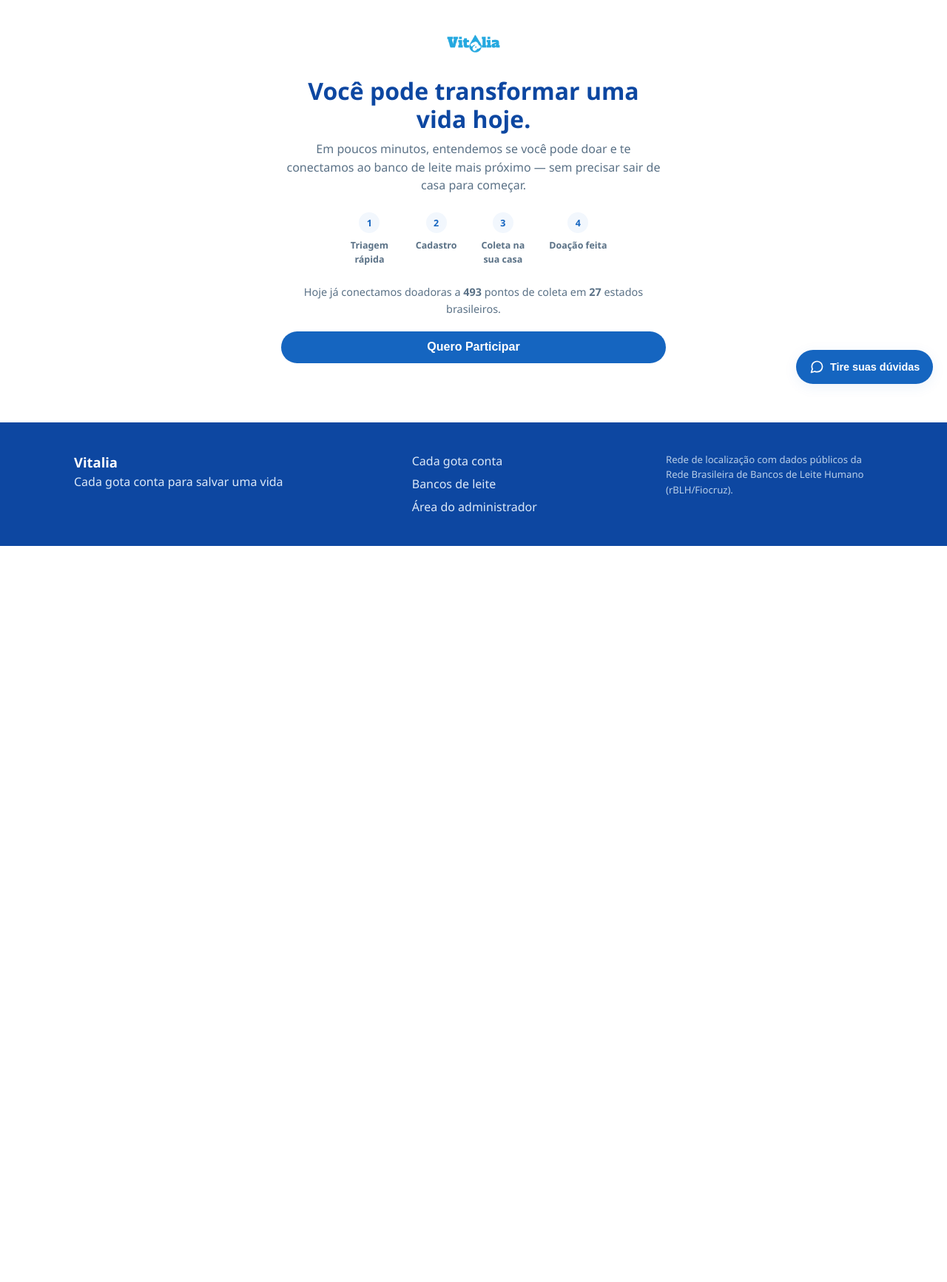
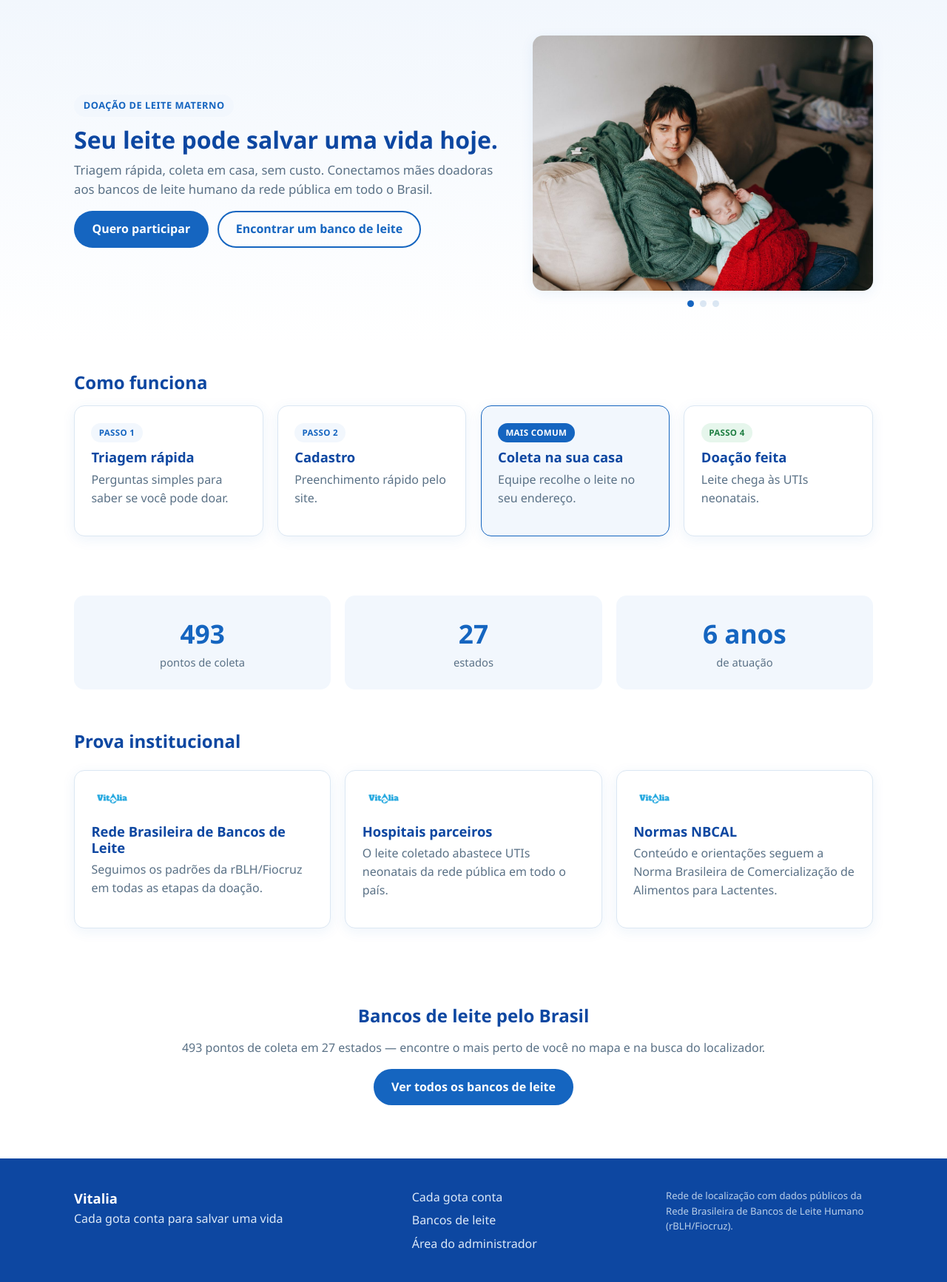
Before and after one commit to Vitalia-lactare/VitaliaApp, a FastAPI app: page / in a window 1280 px wide. Shown: the part 65-1798 px from the top of the page at 74% size. Before the commit the page ends 803 px from the top, so only its background shows below. Run offline with FastAPI, Linux system fonts and the light colour scheme; data comes from the database, SQL or seed files in the repository; data that the repository does not hold is empty.

Commit message:
Reformula a home com nova landing page e move o wizard para /doar
Nova página inicial (hero com carrossel de fotos, "Como funciona",
estatísticas reais do banco e prova institucional). O fluxo guiado de
cadastro que antes vivia em "/" passa a viver em "/doar". Corrige
também uma falha de concorrência no SQLite (conexões compartilhadas
entre threads do FastAPI) encontrada ao testar as páginas novas.

Co-Authored-By: Claude Sonnet 5 <noreply@anthropic.com>

```diff
--- a/app/db.py
+++ b/app/db.py
@@ -3,7 +3,7 @@ from .config import DB_PATH
 
 
 def get_connection() -> sqlite3.Connection:
-    conn = sqlite3.connect(DB_PATH)
+    conn = sqlite3.connect(DB_PATH, check_same_thread=False)
     conn.row_factory = sqlite3.Row
     conn.execute("PRAGMA foreign_keys = ON")
     return conn
--- a/app/routers/portal.py
+++ b/app/routers/portal.py
@@ -22,7 +22,7 @@ EVENTOS_CONHECIDOS = [
 ]
 
 
-@router.get("/")
+@router.get("/doar")
 def portal_wizard(request: Request, db: sqlite3.Connection = Depends(get_db)):
     ctx = {
         "request": request,
--- a/app/static/css/style.css
+++ b/app/static/css/style.css
@@ -113,12 +113,90 @@ a:hover { text-decoration: underline; }
 
 /* Hero */
 .hero { background: linear-gradient(180deg, var(--color-bg-soft), #fff); padding: 3rem 0; }
-.hero-inner { display: flex; align-items: center; gap: 2rem; flex-wrap: wrap; }
+.hero-inner { display: flex; align-items: center; gap: 2.5rem; flex-wrap: wrap; }
 .hero-text { flex: 1 1 380px; }
 .hero-text p { font-size: 1.05rem; }
+.hero-eyebrow {
+  display: inline-block;
+  font-size: 0.8rem;
+  font-weight: 700;
+  letter-spacing: 0.04em;
+  text-transform: uppercase;
+  color: var(--color-primary);
+  background: var(--color-bg-soft);
+  padding: 0.3rem 0.8rem;
+  border-radius: 999px;
+  margin-bottom: 0.8rem;
+}
 .hero-actions { display: flex; gap: 0.8rem; flex-wrap: wrap; }
 .hero-art { flex: 0 1 220px; }
 .hero-art svg { width: 100%; height: auto; }
+
+/* Hero carousel */
+.hero-carousel { flex: 1 1 360px; max-width: 460px; }
+.hero-carousel-track {
+  position: relative;
+  aspect-ratio: 4 / 3;
+  border-radius: var(--radius);
+  overflow: hidden;
+  box-shadow: var(--shadow);
+  background: var(--color-bg-soft);
+}
+.hero-carousel-slide {
+  position: absolute;
+  inset: 0;
+  width: 100%;
+  height: 100%;
+  object-fit: cover;
+  opacity: 0;
+  transition: opacity 0.5s ease;
+}
+.hero-carousel-slide.is-active { opacity: 1; }
+.hero-carousel-dots {
+  display: flex;
+  justify-content: center;
+  gap: 0.5rem;
+  margin-top: 0.8rem;
+}
+.hero-carousel-dot {
+  width: 9px;
+  height: 9px;
+  border-radius: 50%;
+  border: none;
+  background: var(--color-border);
+  cursor: pointer;
+  padding: 0;
+}
+.hero-carousel-dot.is-active { background: var(--color-primary); }
+
+/* Como funciona */
+.como-funciona { padding: 2.5rem 0; }
+.steps-grid { display: grid; grid-template-columns: repeat(auto-fit, minmax(220px, 1fr)); gap: 1.2rem; }
+.step-card {
+  background: #fff;
+  border: 1px solid var(--color-border);
+  border-radius: var(--radius);
+  padding: 1.4rem;
+  box-shadow: var(--shadow);
+}
+.step-card-featured { border-color: var(--color-primary); background: var(--color-bg-soft); }
+.step-badge {
+  display: inline-block;
+  font-size: 0.72rem;
+  font-weight: 700;
+  text-transform: uppercase;
+  letter-spacing: 0.03em;
+  color: var(--color-primary);
+  background: var(--color-bg-soft);
+  padding: 0.25rem 0.65rem;
+  border-radius: 999px;
+  margin-bottom: 0.6rem;
+}
+.step-badge-featured { color: #fff; background: var(--color-primary); }
+.step-badge-success { color: var(--color-success-text); background: var(--color-success-bg); }
+
+/* Prova institucional */
+.prova-institucional { padding: 1rem 0 2.5rem; }
 
 /* Mapa (localizador) */
 .map-container {
--- a/app/templates/cada_gota_conta.html
+++ b/app/templates/cada_gota_conta.html
@@ -47,7 +47,7 @@
 
 <section class="container narrow cta-block">
   <h2>Pronta para doar?</h2>
-  <a class="btn btn-primary" href="/">Quero ser doadora</a>
+  <a class="btn btn-primary" href="/doar">Quero ser doadora</a>
   <a class="btn btn-outline" href="/localizador">Encontrar banco de leite</a>
 </section>
 
--- a/app/templates/home.html
+++ b/app/templates/home.html
@@ -1,6 +1,3 @@
-<!-- UNUSED a partir do lancamento do Portal do Doador. Antes renderizado em
-     GET / via app/routers/pages.py; agora GET / serve templates/portal.html
-     (app/routers/portal.py). Mantido para referencia / rollback. -->
 {% extends "base.html" %}
 {% block title %}{{ APP_NAME }}{% endblock %}
 {% block content %}
@@ -8,16 +5,54 @@
 <section class="hero">
   <div class="container hero-inner">
     <div class="hero-text">
-      <h1>Cada gota de leite materno pode salvar uma vida</h1>
-      <p>Conectamos mães doadoras a bancos de leite humano em todo o Brasil, ajudando bebês
-         prematuros internados em UTIs neonatais da rede pública.</p>
+      <span class="hero-eyebrow">Doação de leite materno</span>
+      <h1>Seu leite pode salvar uma vida hoje.</h1>
+      <p>Triagem rápida, coleta em casa, sem custo. Conectamos mães doadoras aos bancos de leite
+         humano da rede pública em todo o Brasil.</p>
       <div class="hero-actions">
-        <a class="btn btn-primary" href="/seja-doadora">Quero ser doadora</a>
+        <a class="btn btn-primary" href="/doar">Quero participar</a>
         <a class="btn btn-outline" href="/localizador">Encontrar um banco de leite</a>
       </div>
     </div>
-    <div class="hero-art" aria-hidden="true">
-      <img src="/static/img/logo.png" alt="" style="width: 100%; height: auto;">
+    <div class="hero-carousel" aria-roledescription="carrossel de fotos">
+      <div class="hero-carousel-track">
+        <img src="/static/img/hero-1.jpg" alt="Mãe doadora segurando o bebê no colo" class="hero-carousel-slide is-active">
+        <img src="/static/img/hero-2.jpg" alt="Mãe amamentando o bebê em casa" class="hero-carousel-slide">
+        <img src="/static/img/hero-3.jpg" alt="Mãe e bebê ao ar livre" class="hero-carousel-slide">
+      </div>
+      <div class="hero-carousel-dots">
+        <button type="button" class="hero-carousel-dot is-active" data-slide="0" aria-label="Foto 1"></button>
+        <button type="button" class="hero-carousel-dot" data-slide="1" aria-label="Foto 2"></button>
+        <button type="button" class="hero-carousel-dot" data-slide="2" aria-label="Foto 3"></button>
+      </div>
+    </div>
+  </div>
+</section>
+
+<section class="como-funciona">
+  <div class="container">
+    <h2>Como funciona</h2>
+    <div class="steps-grid">
+      <article class="step-card">
+        <span class="step-badge">Passo 1</span>
+        <h3>Triagem rápida</h3>
+        <p>Perguntas simples para saber se você pode doar.</p>
+      </article>
+      <article class="step-card">
+        <span class="step-badge">Passo 2</span>
+        <h3>Cadastro</h3>
+        <p>Preenchimento rápido pelo site.</p>
+      </article>
+      <article class="step-card step-card-featured">
+        <span class="step-badge step-badge-featured">Mais comum</span>
+        <h3>Coleta na sua casa</h3>
+        <p>Equipe recolhe o leite no seu endereço.</p>
+      </article>
+      <article class="step-card">
+        <span class="step-badge step-badge-success">Passo 4</span>
+        <h3>Doação feita</h3>
+        <p>Leite chega às UTIs neonatais.</p>
+      </article>
     </div>
   </div>
 </section>
@@ -26,58 +61,58 @@
   <div class="container stats-grid">
     <div class="stat-card">
       <span class="stat-number">{{ total_bancos }}</span>
-      <span class="stat-label">bancos, centros e postos de coleta cadastrados</span>
+      <span class="stat-label">pontos de coleta</span>
     </div>
     <div class="stat-card">
       <span class="stat-number">{{ total_estados }}</span>
-      <span class="stat-label">estados brasileiros com pontos de coleta</span>
+      <span class="stat-label">estados</span>
     </div>
     <div class="stat-card">
-      <span class="stat-number">100%</span>
-      <span class="stat-label">gratuito, seguro e supervisionado por profissionais de saúde</span>
+      <span class="stat-number">6 anos</span>
+      <span class="stat-label">de atuação</span>
     </div>
   </div>
 </section>
 
-<section class="quick-search">
+<section class="prova-institucional">
   <div class="container">
-    <h2>Encontre o banco de leite mais próximo</h2>
-    <form action="/localizador" method="get" class="quick-search-form">
-      <input type="text" name="cidade" placeholder="Digite sua cidade">
-      <button type="submit" class="btn btn-primary">Buscar</button>
-    </form>
+    <h2>Prova institucional</h2>
+    <div class="card-grid">
+      <article class="card">
+        <div class="card-icon" aria-hidden="true">
+          <img src="/static/img/logo.png" alt="">
+        </div>
+        <h3>Rede Brasileira de Bancos de Leite</h3>
+        <p>Seguimos os padrões da rBLH/Fiocruz em todas as etapas da doação.</p>
+      </article>
+      <article class="card">
+        <div class="card-icon" aria-hidden="true">
+          <img src="/static/img/logo.png" alt="">
+        </div>
+        <h3>Hospitais parceiros</h3>
+        <p>O leite coletado abastece UTIs neonatais da rede pública em todo o país.</p>
+      </article>
+      <article class="card">
+        <div class="card-icon" aria-hidden="true">
+          <img src="/static/img/logo.png" alt="">
+        </div>
+        <h3>Normas NBCAL</h3>
+        <p>Conteúdo e orientações seguem a Norma Brasileira de Comercialização de
+           Alimentos para Lactentes.</p>
+      </article>
+    </div>
   </div>
 </section>
 
-{% if campanhas %}
-<section class="campanhas-preview">
+<section class="cta-block">
   <div class="container">
-    <h2>Campanhas em destaque</h2>
-    <div class="card-grid">
-      {% for c in campanhas %}
-        {% include "partials/_campanha_card.html" %}
-      {% endfor %}
-    </div>
-    <a href="/campanhas" class="link-more">Ver todas as campanhas →</a>
-  </div>
-</section>
-{% endif %}
-
-<section class="highlights">
-  <div class="container card-grid">
-    <a class="highlight-card" href="/cada-gota-conta">
-      <h3>Cada gota conta</h3>
-      <p>Entenda por que o leite materno é tão importante e como funciona a doação.</p>
-    </a>
-    <a class="highlight-card" href="/localizador">
-      <h3>Localizador nacional</h3>
-      <p>Busque entre centenas de bancos de leite, centros de referência e postos de coleta.</p>
-    </a>
-    <a class="highlight-card" href="/seja-doadora">
-      <h3>Seja uma doadora</h3>
-      <p>Cadastre-se em poucos minutos e receba orientação sobre como doar.</p>
-    </a>
+    <h2>Bancos de leite pelo Brasil</h2>
+    <p>{{ total_bancos }} pontos de coleta em {{ total_estados }} estados — encontre o mais perto de você no mapa e na busca do localizador.</p>
+    <a class="btn btn-primary" href="/localizador">Ver todos os bancos de leite</a>
   </div>
 </section>
 
 {% endblock %}
+{% block scripts %}
+<script src="/static/js/hero-carousel.js"></script>
+{% endblock %}
```
Also changed, not shown: app/routers/pages.py (+10 -0 lines), app/static/js/hero-carousel.js (added, +31 -0 lines), service-worker.js (+4 -3 lines), app/static/img/hero-1.jpg (added), app/static/img/hero-2.jpg (added), app/static/img/hero-3.jpg (added).
